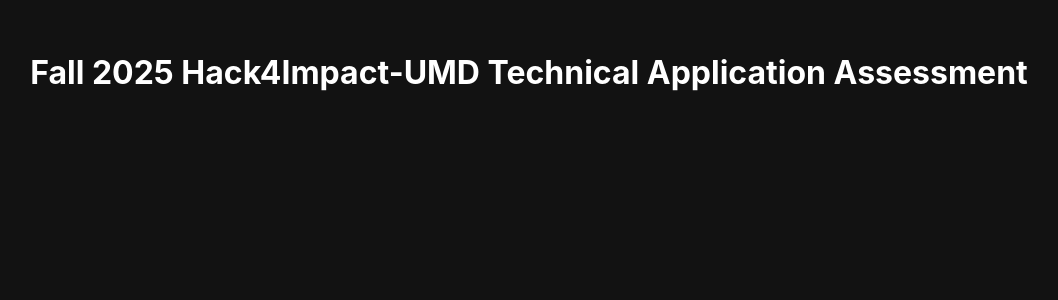
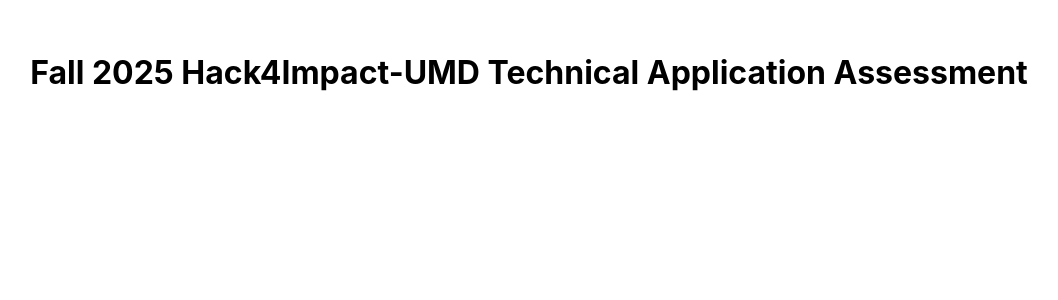
Before and after one commit to mahithakkar/MovieSearchApplication, a React (Vite) app: page / in a window 1280 px wide. Shown: the top 300 px of the page, without its empty margins (111-1169 px from the left). Built offline with nearby package versions, Linux system fonts and the light colour scheme; the HTML template or start-up script is replaced by a standard one.

Commit message:
refactoring

```diff
--- a/src/index.css
+++ b/src/index.css
@@ -1,12 +1,3 @@
-:root {
-  --background-color: #121212;
-  --text-color: #ffffff;
-  --primary-color: #1db954;
-  --card-background: #1e1e1e;
-  --border-color: #2d2d2d;
-  --error-color: #ff5555;
-}
-
 body {
   margin: 0;
   font-family: -apple-system, BlinkMacSystemFont, 'Segoe UI', 'Roboto', 'Oxygen',
```
